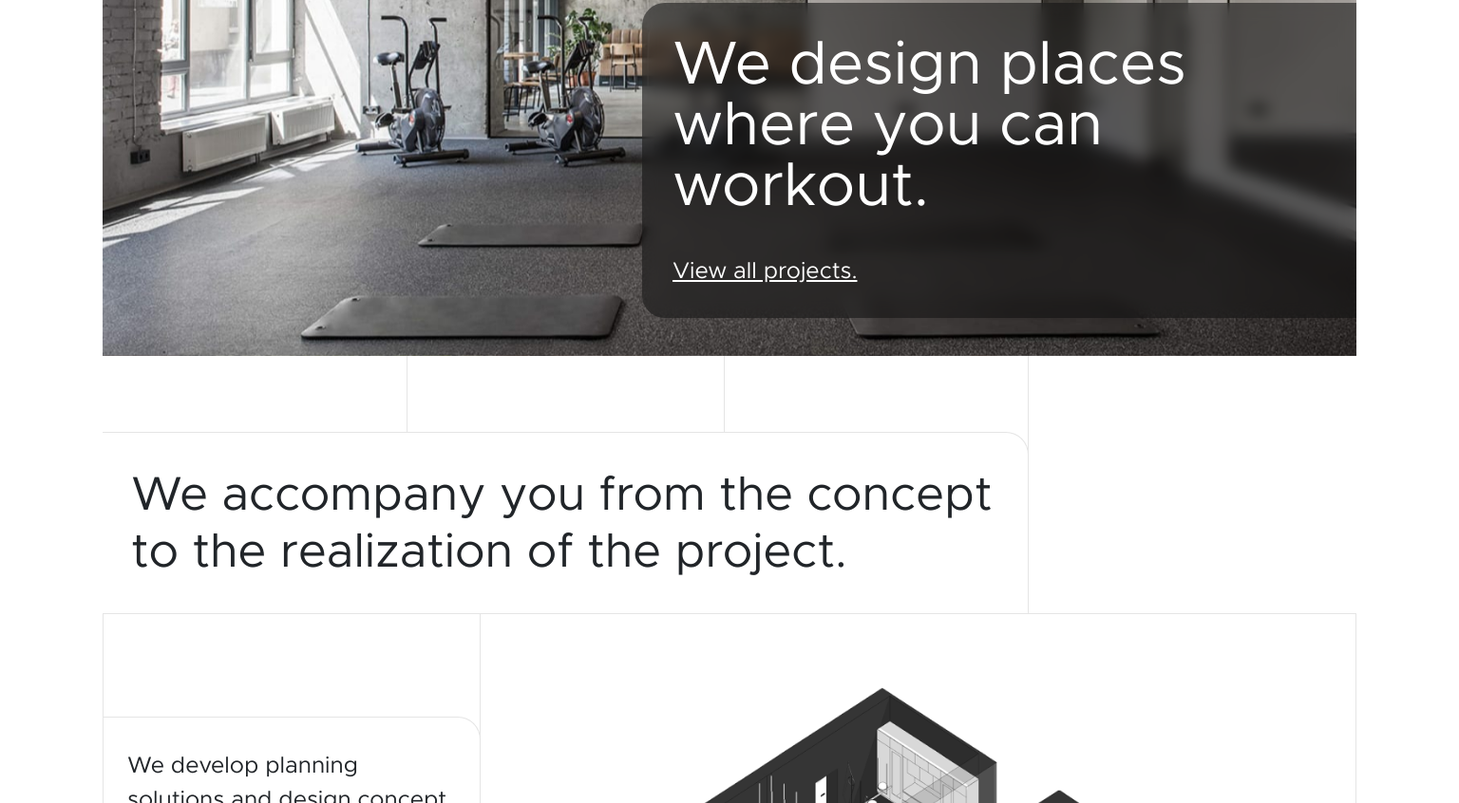
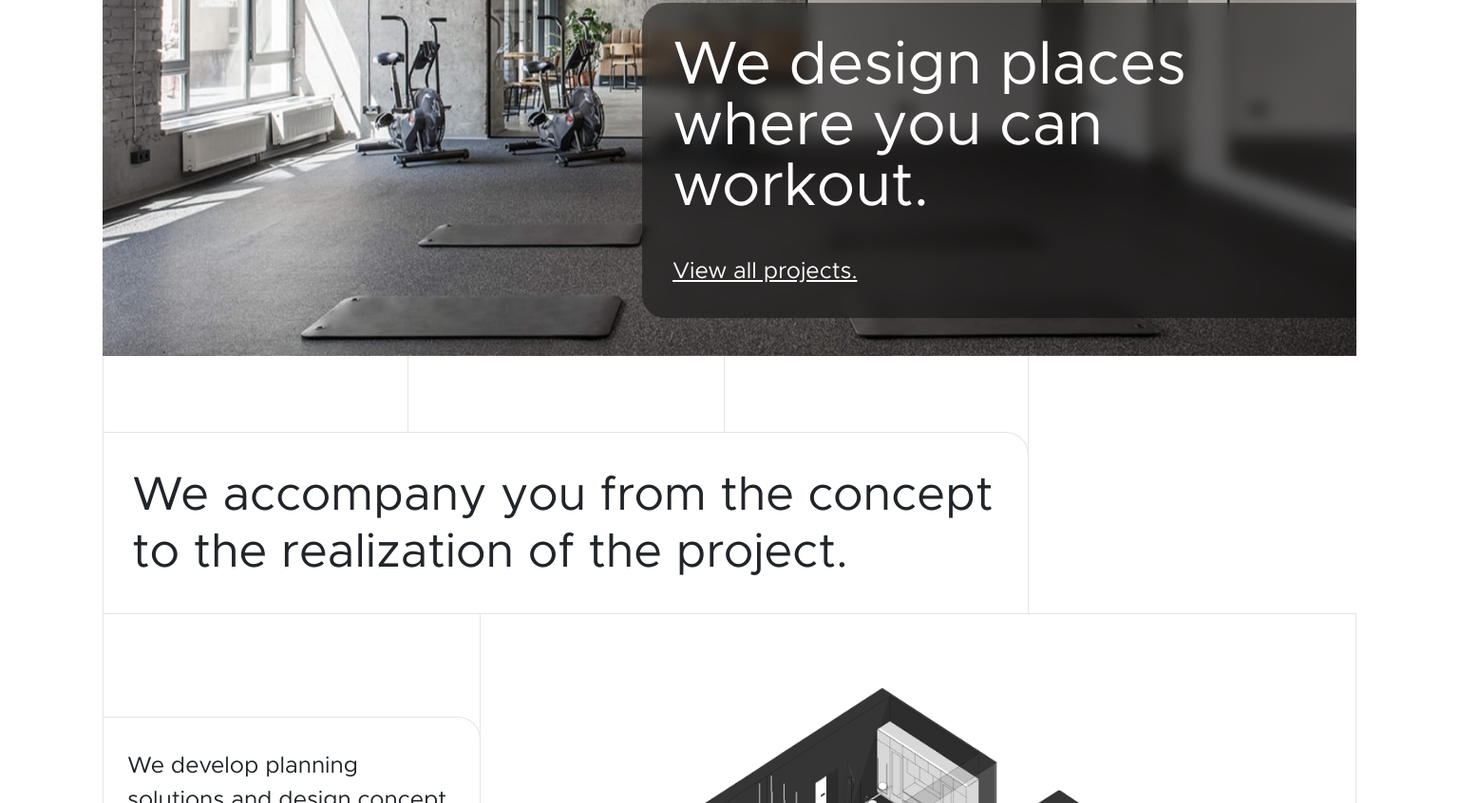
Before and after one commit to VladimirrAndreevich/arch, a website: page src/index.html in a window 1536 px wide. Shown: the part 485-1331 px from the top of the page at 95% size. Drawn offline with nearby package versions, Linux system fonts and the light colour scheme; files that its build step writes are made by us from their sources; files whose address does not match are found by name.

```diff
--- a/src/assets/scss/adaptive/xxl.scss
+++ b/src/assets/scss/adaptive/xxl.scss
@@ -49,5 +49,9 @@
     &__buttons {
       border-left: 1px solid $color-border;
     }
+
+    &__top-wrap {
+      border-left: 1px solid $color-border;
+    }
   }
 }
```
Also changed, not shown: docs/assets/css/adaptive/xxl.css, docs/assets/css/adaptive/xxl.min.css.
